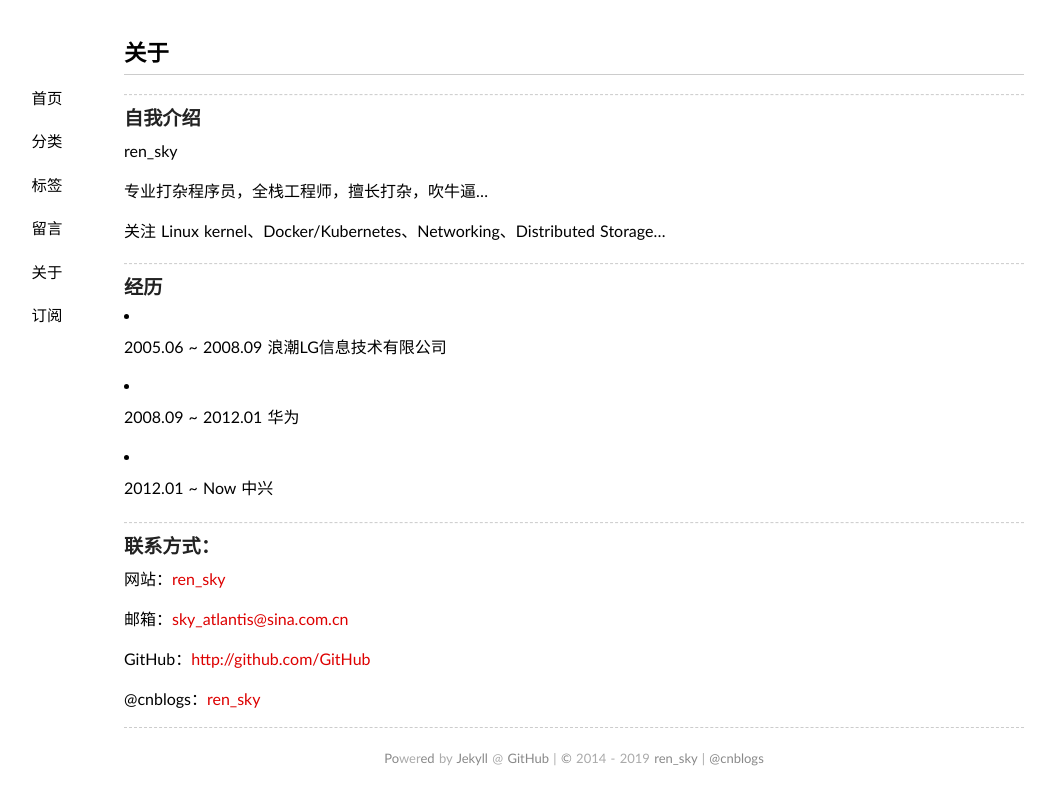
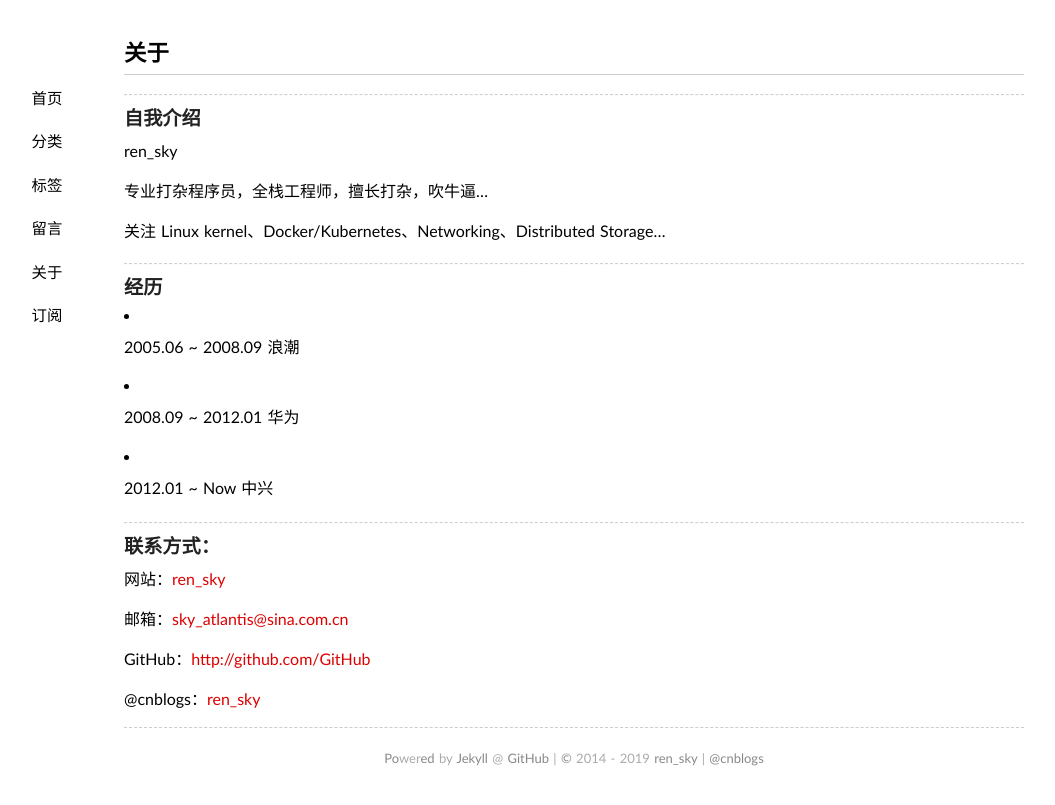
Before and after one commit to skyatlantis/skyatlantis.github.io, a Jekyll site: the page built from about/index.md, in a window 1280 px wide. Shown: the top 805 px of the page, without its empty margins (66-1121 px from the left). Built offline with Jekyll 4.4.1, drawn with Linux system fonts in a browser that asks for light colours; some web fonts are replaced; comment, search, counter and statistics services are not loaded.

Commit message:
Update index.md

```diff
--- a/about/index.md
+++ b/about/index.md
@@ -17,7 +17,7 @@ comments: no
 ---
 ### 经历
 
-* 2005.06 ~ 2008.09 浪潮LG信息技术有限公司
+* 2005.06 ~ 2008.09 浪潮
 
 * 2008.09 ~ 2012.01 华为
 
```
